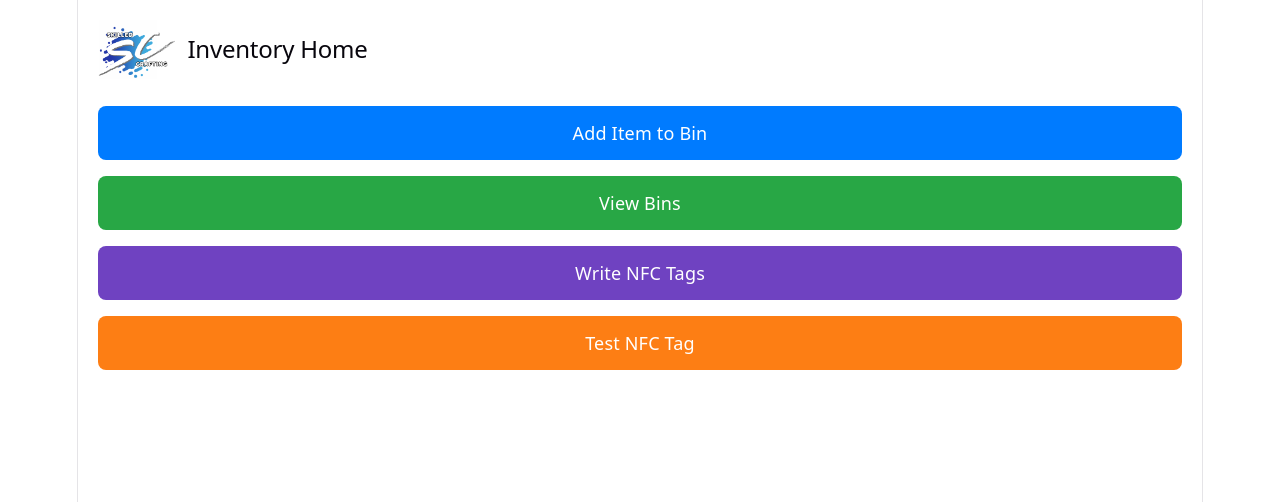
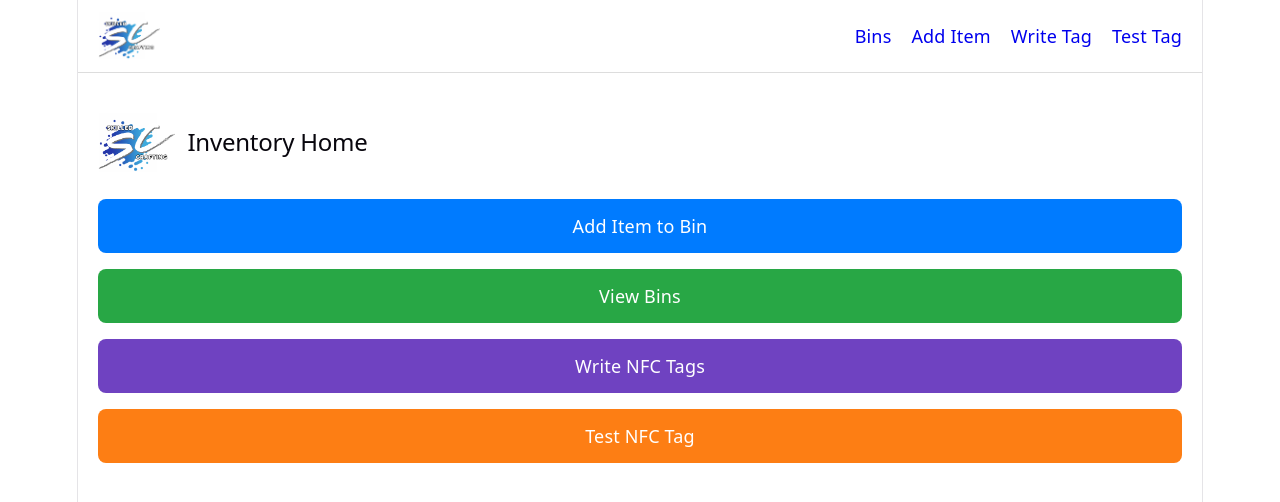
Before and after one commit to matt17463/inventory-app, a React (Vite) app: page / in a window 1280 px wide. Shown: the top 502 px of the page. Built offline with nearby package versions, Linux system fonts and the light colour scheme; no server answers.

Commit message:
Refactor App component to include Header and routes

```diff
--- a/src/App.jsx
+++ b/src/App.jsx
@@ -1,4 +1,6 @@
 import { BrowserRouter, Routes, Route } from 'react-router-dom';
+
+import Header from './Header';
 
 import CreateProduct from './CreateProduct';
 import AssignBin from './AssignBin';
@@ -9,40 +11,23 @@ import TestTag from './TestTag';
 import Home from './Home';
 import SelectProduct from './SelectProduct';
 
-
-
 function App() {
     return (
         <BrowserRouter>
+            <Header />
+
+            <div style={{ paddingTop: "20px" }}>
                 <Routes>
-
                     <Route path="/" element={<Home />} />
-
-
-                {/* Bins dashboard */}
                     <Route path="/bins" element={<BinsDashboard />} />
-
                     <Route path="/select-product" element={<SelectProduct />} />
                     <Route path="/create-product" element={<CreateProduct />} />
-
-
-
-                {/* View bin contents */}
                     <Route path="/bin/:binId" element={<BinContents />} />
-
-                {/* Assign a product to a bin */}
                     <Route path="/assign-bin" element={<AssignBin />} />
-
-                {/* NFC tag writer */}
                     <Route path="/nfc-writer" element={<NfcWriter />} />
-
-                {/* NFC tag tester */}
                     <Route path="/test-tag" element={<TestTag />} />
-
-                {/* Create product (home) */}
-                <Route path="/" element={<CreateProduct />} />
-
                 </Routes>
+            </div>
         </BrowserRouter>
     );
 }
```
Lines whose indentation alone changed are shown as unchanged.
